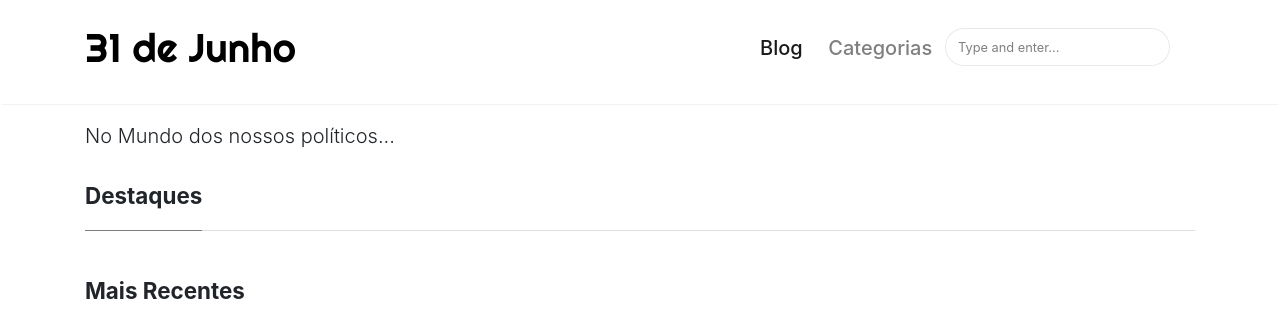
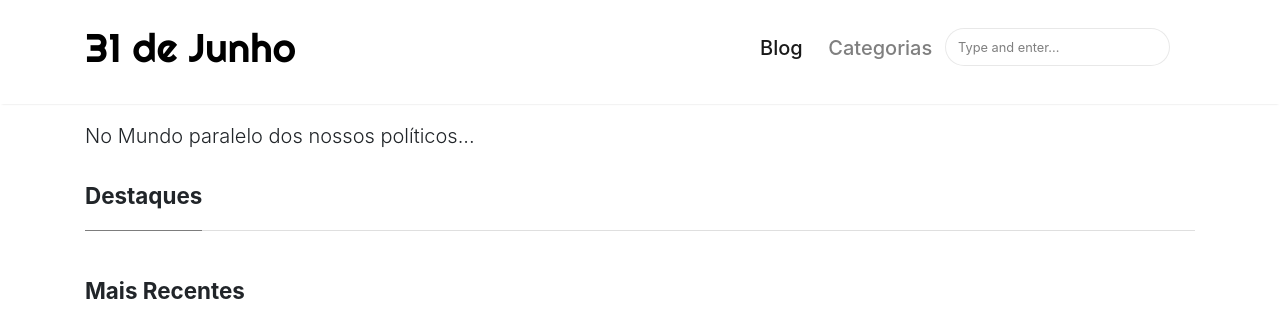
Before and after one commit to RKnoxPT/31deJunho, a Jekyll site: the page built from index.html, in a window 1280 px wide and 1017 px high. Shown: the top 317 px of the window. Built offline with Jekyll 4.4.1, drawn with Linux system fonts in a browser that asks for light colours; nearby versions of some CDN libraries; the list of posts is cut into pages by our own code.

Commit message:
Update _config.yml

```diff
--- a/_config.yml
+++ b/_config.yml
@@ -1,7 +1,7 @@
 # Site
 name: "31 de Junho"
 title: "31 de Junho"
-description: "No Mundo dos nossos políticos..."
+description: "No Mundo paralelo dos nossos políticos..."
 logo: ''
 favicon: 'assets/images/31.png'
 url: "https://31dejunho.website"
```
